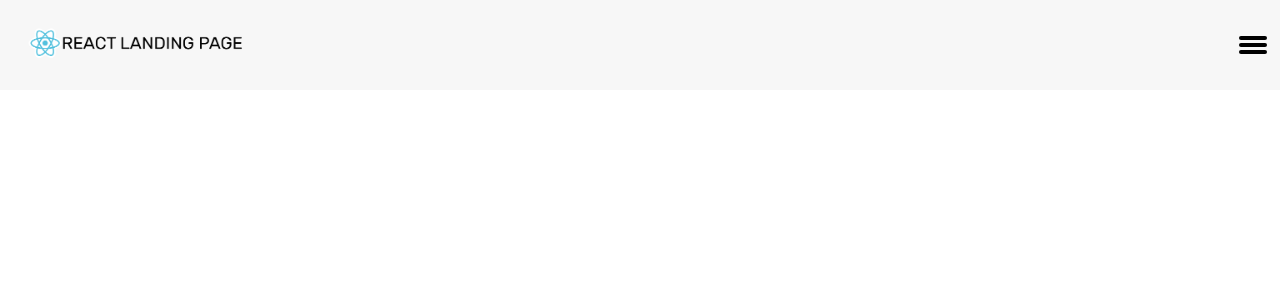
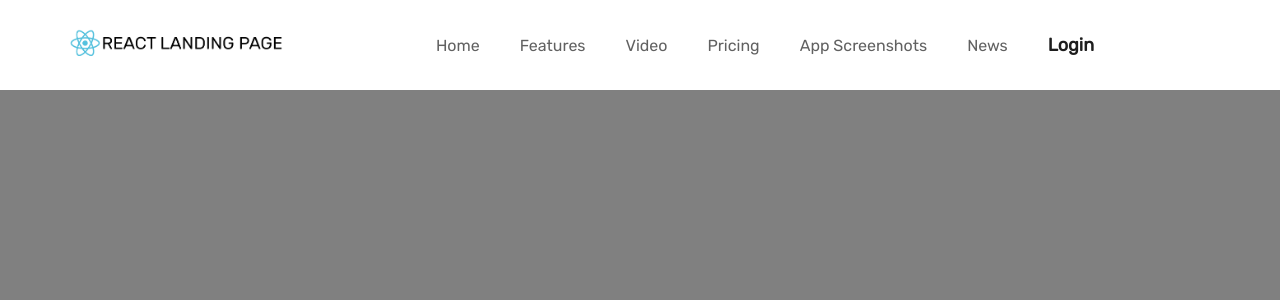
Before and after one commit to Zarshenas/React-landing-page, a React (Create React App) app: page / in a window 1280 px wide. Shown: the top 300 px of the page. Built offline with nearby package versions, Linux system fonts and the light colour scheme.

Commit message:
Nav section is created and working on it

```diff
--- a/src/App.css
+++ b/src/App.css
@@ -7,3 +7,6 @@
 body{
     font-family: 'Rubik', sans-serif;
 }
+a{
+    text-decoration: none;
+}
--- a/src/App.js
+++ b/src/App.js
@@ -1,12 +1,33 @@
 import React, { Component } from 'react';
 import './App.css';
 import NavBar from './Components/NavBar.js';
+import Test from './Components/test';
 
 class App extends Component {
   render() {
     return (
       <div>
         <NavBar />
+        <Test />
+        <Test />
+        <Test />
+        <Test />
+        <Test />
+        <Test />
+        <Test />
+        <Test />
+        <Test />
+        <Test />
+        <Test />
+        <Test />
+        <Test />
+        <Test />
+        <Test />
+        <Test />
+        <Test />
+        <Test />
+        <Test />
+        <Test />
       </div>
     );
   }
--- a/src/Components/NavBar.js
+++ b/src/Components/NavBar.js
@@ -3,6 +3,32 @@ import styles from './NavBar.module.css';
 import logo from '../Images/Logo.png';
 import styled from 'styled-components';
 
+const Hamburger =styled.div`
+    z-index: 49;
+    @media (min-width:1200px) {
+        display: none;
+    }
+    div{
+        width: 28px;
+        height: 4px;
+        background-color:#000;
+        margin: 3px;
+        border-radius: 10px;
+        transition: all 0.35s ease-in-out;
+        transform-origin: 4px;
+        &:nth-child(1) {
+            transform:${props => (props.isMenuOpen?`rotate(45deg)`: `rotate(0deg)`)};
+        }
+        &:nth-child(2) {
+            transform:${props => (props.isMenuOpen?`translateX(-30px)`: `translateX(0px)`)};
+            opacity:${props => (props.isMenuOpen?`0`: `1`)};
+        }
+        &:nth-child(3) {
+            transform:${props => (props.isMenuOpen?`rotate(-45deg)`: `rotate(0deg)`)};
+        }
+    }
+
+`
 class NavBar extends Component {
     constructor(){
         super()
@@ -14,22 +40,19 @@ class NavBar extends Component {
     menueHandler = () => {
         this.setState(prevState => ({
             isMenuOpen : !prevState.isMenuOpen
-        }))
+        }),()=>{
+            console.log(this.state.isMenuOpen)
+        })
     }
     render() {
         return (
             <nav>
                 <div className={`${styles.Navigationbar} ${styles.flex} ${styles.container}`}>
                     <div className={styles.logoContainer}>
-                        <img className={styles.logoImg} src={logo} alt="logo" />
+                        <img className={`${styles.logoImg} ${styles.cursor}`} src={logo} alt="logo" />
                     </div>
-                    <div onClick={this.menueHandler} className={`${this.state.isMenuOpen ? styles.hamburgerMenuOpen : styles.hamburgerMenuClose}`}>
-                            <div></div>
-                            <div></div>
-                            <div></div>
-                    </div>
-                    <div className={`${styles.listBtnContainer} ${styles.flex}`}>
-                        <ul className={styles.unoOrderdList}>
+                    <div id={styles.id} className={`${this.state.isMenuOpen ? styles.listBtnContainerShow : styles.noneDisplay} ${styles.flexcolumn}`}>
+                        <ul className={`${styles.unoOrderdList} ${styles.flexcolumn}`}>
                             <li><a href="# ">Home</a></li>
                             <li><a href="# ">Features</a></li>
                             <li><a href="# ">Video</a></li>
@@ -37,8 +60,13 @@ class NavBar extends Component {
                             <li><a href="# ">App Screenshots</a></li>
                             <li><a href="# ">News</a></li>
                         </ul>
-                        <button>Login</button>
+                        <a href='# ' className={styles.loginBtn}>Login</a>
                     </div>
+                    <Hamburger onClick={this.menueHandler} isMenuOpen={this.state.isMenuOpen} >
+                            <div></div>
+                            <div></div>
+                            <div></div>
+                    </Hamburger>
                 </div>
             </nav>
         );
--- a/src/Components/NavBar.module.css
+++ b/src/Components/NavBar.module.css
@@ -3,7 +3,18 @@
     justify-content: space-between;
     align-items: center;
 }
+.flexcolumn{
+    display: flex;
+    flex-direction: column;
+    justify-content: center;
+    align-items: left;
+}
+.cursor{
+    cursor: pointer;
+}
 nav{
+    position: sticky;
+    top: 0px;
     width: 100%;
 }
 .container{
@@ -11,33 +22,78 @@ nav{
     margin: 0 auto;
 }
 .Navigationbar {
-    background-color: #f7f7f7;
+    background-color:transparent;
     height: 90px;
     padding: 10px;
+    position: relative;
 }
 .logoImg{
+    z-index: 50;
     width: 250px;
 }
-.listBtnContainer{
-    display: none;
+.listBtnContainerShow{
+    display: block;
+    width: 100%;
+    position: absolute;
+    background-color: #ffff;
+    top: 90px;
+    left: 0;
+    z-index: 40;
+    padding: 30px 40px;
+    transform: translateZ(0);
+    opacity: 1;
+    transition: all 0.6s ease;
 }
-.hamburgerMenuClose div{
-    width: 28px;
-    height: 4px;
-    background-color:#000;
-    margin: 3px;
-    border-radius: 10px;
+.noneDisplay{
+    position: absolute;
+    width: 100%;
+    background-color: #ffff;
+    left: 0;
+    transform: translateZ(200px);
+    transition: all 0.6s ease-in-out;
+    z-index: 40 ;
+    opacity:0;
+    top: 90px;
 }
-.hamburgerMenuOpen:first-child{
-    width: 28px;
-    height: 4px;
-    background-color:#000;
-    border-radius: 10px;
+.unoOrderdList li{
+    list-style: none;
+    padding: 20px 0;
+    border-bottom: 1px #9c9c9c solid;
 }
-.hamburgerMenuOpen:last-child{
-    width: 28px;
-    height: 4px;
-    background-color:#000;
-    border-radius: 10px;
-    transform: rotate(90deg);
+.unoOrderdList li a {
+    color:#616161;
 }
+.loginBtn{
+    color:#1d1d1d;
+    font-size: 18px;
+    font-weight: 600;
+    display: inline-block;
+    margin: 20px 0;
+}
+@media (min-width:1200px) {
+    .container{
+        max-width: 1200px;
+    }
+    #id{
+        display: flex;
+        flex-direction: row;
+        align-items: center;
+        justify-content: center;
+        opacity: 1;
+        transform: translateZ(0);
+        position: unset;
+        background-color:unset;
+    }
+    .unoOrderdList{
+        display: flex;
+        flex-direction: row;
+        align-items: center;
+    }
+    .unoOrderdList li{
+        margin: 0 20px;
+        border-bottom: none;
+    }
+    .loginBtn{
+        margin: 0 20px;
+    }
+}
--- /dev/null
+++ b/src/Components/test.js
@@ -0,0 +1,13 @@
+import React, { Component } from 'react';
+
+class Test extends Component {
+    render() {
+        return (
+            <div style={{backgroundColor:"gray",width:"100%" , height:"200px"}}>
+
+            </div>
+        );
+    }
+}
+
+export default Test;
```
